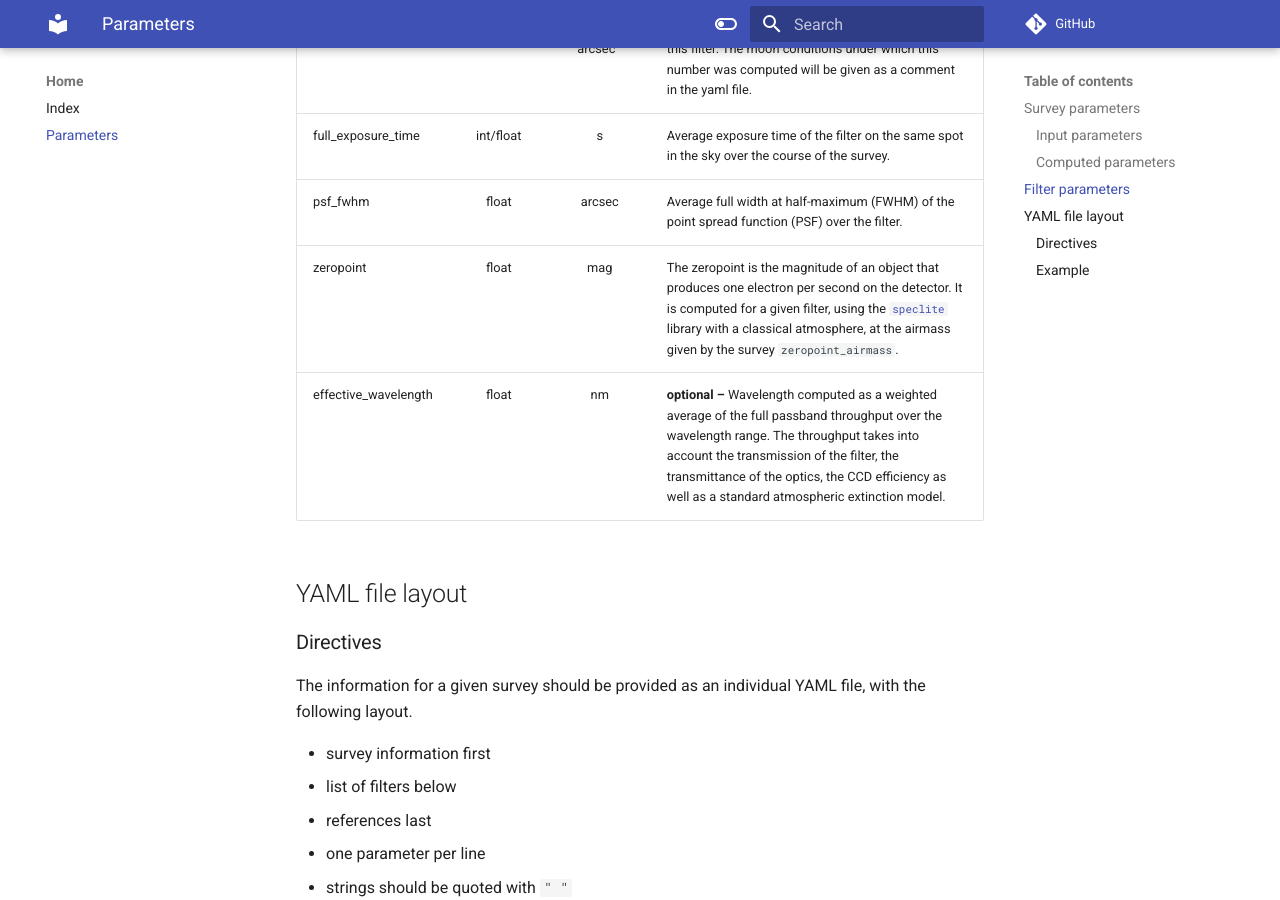
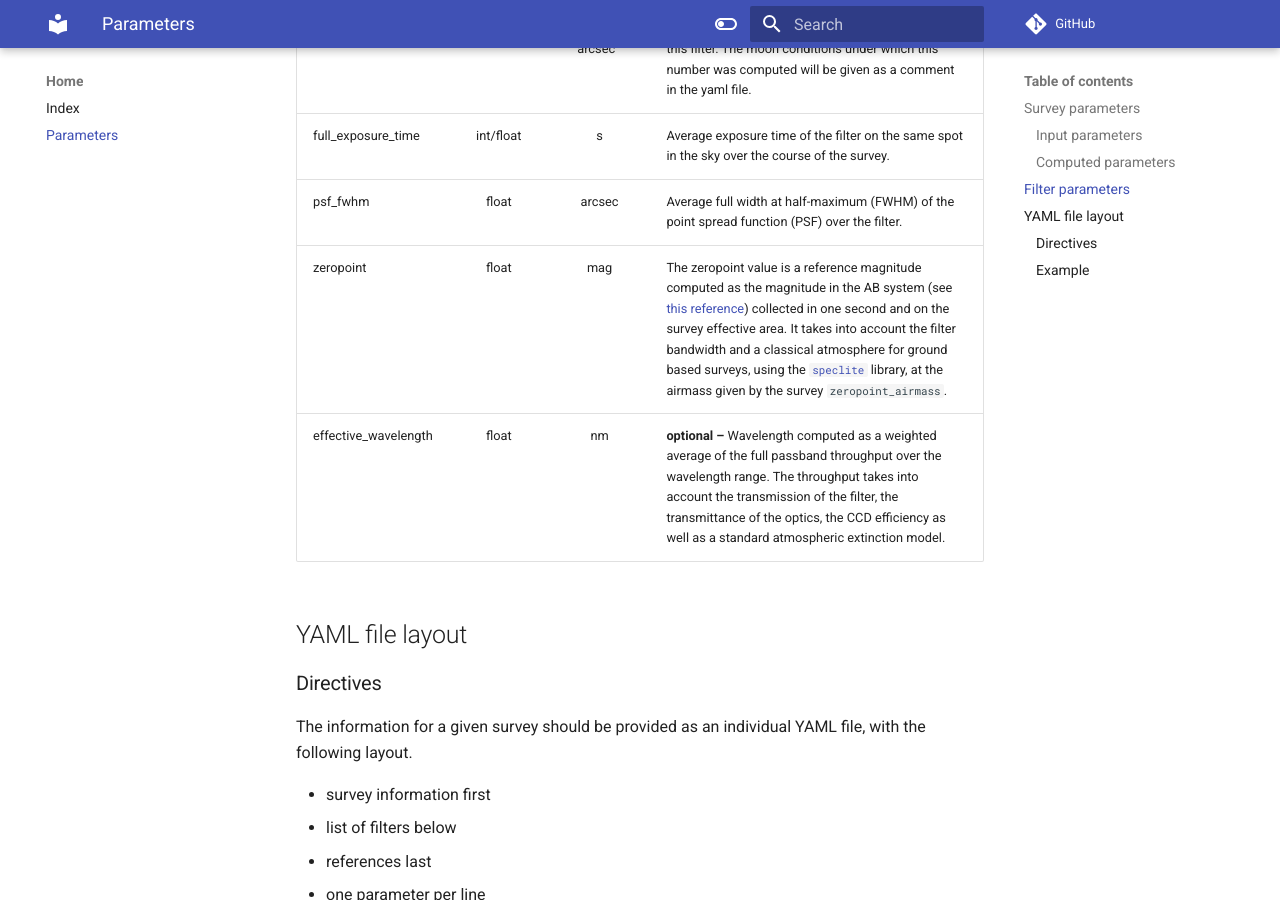
Before and after one commit to LSSTDESC/surveycodex, an MkDocs documentation site: the page built from docs/parameters.md, in a window 1280 px wide and 900 px high, scrolled down 1880 px. Built offline with MkDocs 1.6.1 and Material for MkDocs 9.7.7, drawn with Linux system fonts in a browser that asks for light colours; comment, search, counter and statistics services are not loaded.

Commit message:
Clarify zeropoint description

```diff
--- a/docs/parameters.md
+++ b/docs/parameters.md
@@ -40,10 +40,11 @@ The following parameters are required in the YAML file describing any filter of
 | sky_brightness       |   float   | mag / arcsec^2^ | Average sky brightness computed for the survey and this filter. The moon conditions under which this number was computed will be given as a comment in the yaml file.                                                                                                                         |
 | full_exposure_time   | int/float |        s        | Average exposure time of the filter on the same spot in the sky over the course of the survey.                                                                                                                                                                                                |
 | psf_fwhm             |   float   |     arcsec      | Average full width at half-maximum (FWHM) of the point spread function (PSF) over the filter.                                                                                                                                                                                                 |
-| zeropoint            |   float   |       mag       | The zeropoint is the magnitude of an object that produces one electron per second on the detector. It is computed for a given filter, using the [`speclite`][speclite] library with a classical atmosphere, at the airmass given by the survey `zeropoint_airmass`.                           |
+| zeropoint            |   float   |       mag       | The zeropoint value is a reference magnitude computed as the magnitude in the AB system (see [this reference][abmag_ref]) collected in one second and on the survey effective area. It takes into account the filter bandwidth and a classical atmosphere for ground based surveys, using the [`speclite`][speclite] library, at the airmass given by the survey `zeropoint_airmass`.                           |
 | effective_wavelength |   float   |       nm        | **optional –** Wavelength computed as a weighted average of the full passband throughput over the wavelength range. The throughput takes into account the transmission of the filter, the transmittance of the optics, the CCD efficiency as well as a standard atmospheric extinction model. |
 
 [speclite]: https://github.com/desihub/speclite
+[abmag_ref]: https://speclite.readthedocs.io/en/stable/api.html#convolutions
 
 YAML file layout
 ----------------
```
